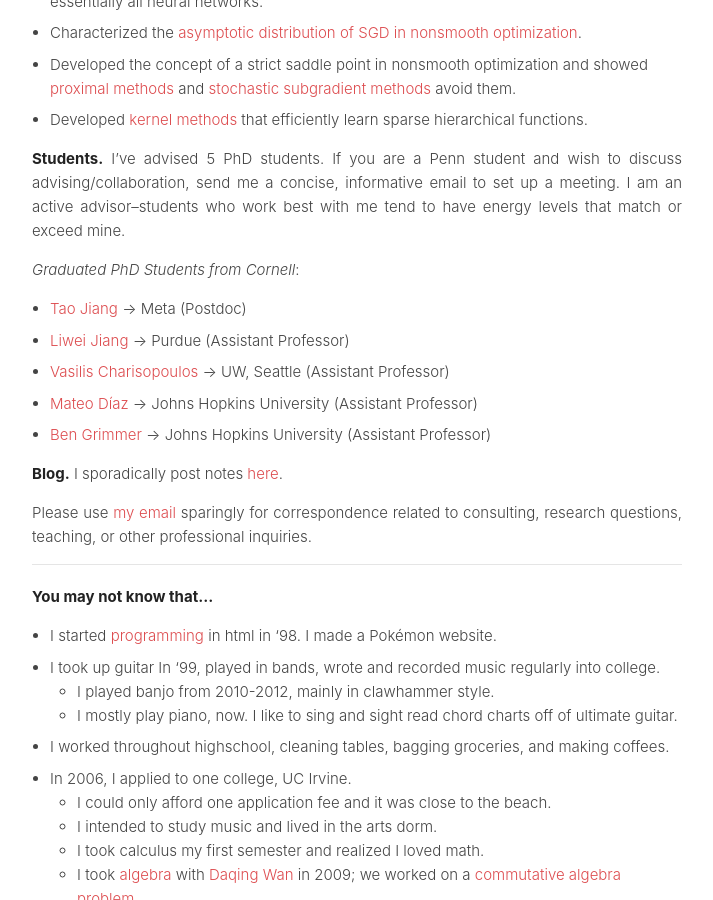
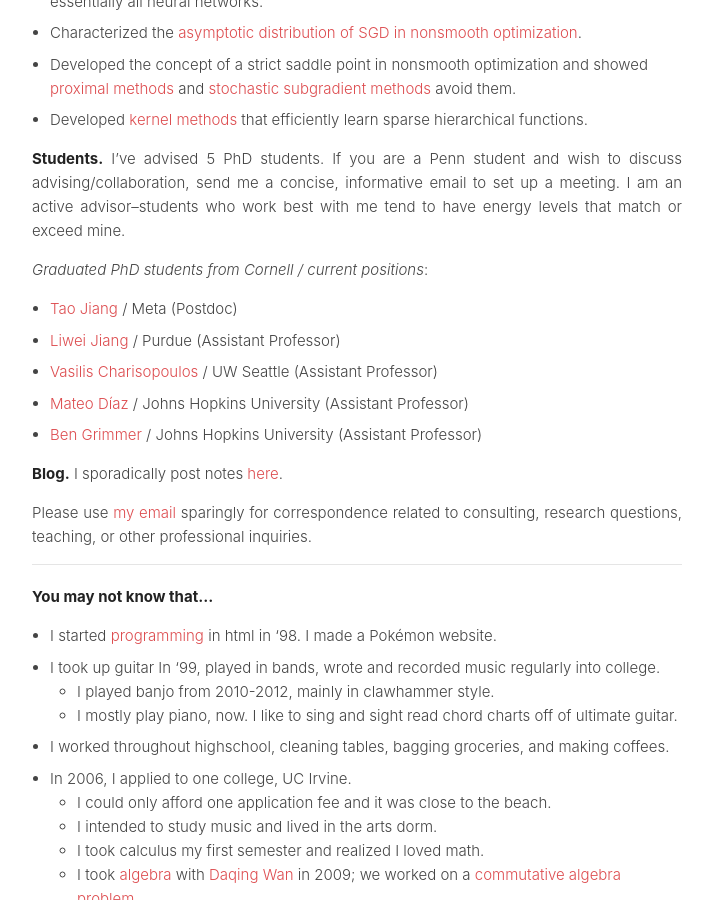
Before and after one commit to damek/damek.github.io, a Jekyll site: the page built from index.md, in a window 1280 px wide and 900 px high, scrolled down 694 px. Shown: the whole window, without its empty margins (283-996 px from the left). Built offline with Jekyll 4.4.1, drawn with Linux system fonts in a browser that asks for light colours.

Commit message:
clarified

```diff
--- a/index.md
+++ b/index.md
@@ -25,13 +25,12 @@ I'm an Associate Professor in Wharton's Department of Statistics and Data Scienc
 
 **Students.** I've advised 5 PhD students. If you are a Penn student and wish to discuss advising/collaboration, send me a concise, informative email to set up a meeting. I am an active advisor--students who work best with me tend to have energy levels that match or exceed mine.
 
-
-*Graduated PhD Students from Cornell*:
-- [Tao Jiang](https://taotolojiang.github.io/) → Meta (Postdoc)
-- [Liwei Jiang](https://liwei-jiang97.github.io/) →  Purdue (Assistant Professor)
-- [Vasilis Charisopoulos](https://vchariso.gitlab.io/) → UW, Seattle (Assistant Professor)
-- [Mateo Díaz](https://mateodd25.github.io/) → Johns Hopkins University (Assistant Professor)
-- [Ben Grimmer](https://www.ams.jhu.edu/~grimmer/) → Johns Hopkins University (Assistant Professor)
+*Graduated PhD students from Cornell / current positions*:
+- [Tao Jiang](https://taotolojiang.github.io/) / Meta (Postdoc)
+- [Liwei Jiang](https://liwei-jiang97.github.io/) / Purdue (Assistant Professor)
+- [Vasilis Charisopoulos](https://vchariso.gitlab.io/) / UW Seattle (Assistant Professor)
+- [Mateo Díaz](https://mateodd25.github.io/) / Johns Hopkins University (Assistant Professor)
+- [Ben Grimmer](https://www.ams.jhu.edu/~grimmer/) / Johns Hopkins University (Assistant Professor)
 
 **Blog.** I sporadically post notes [here](random).
 
```
